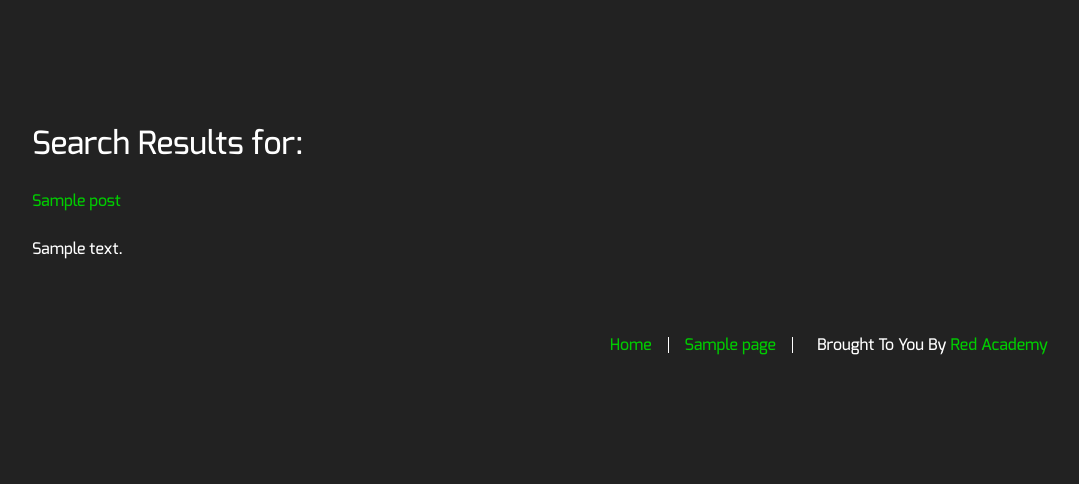
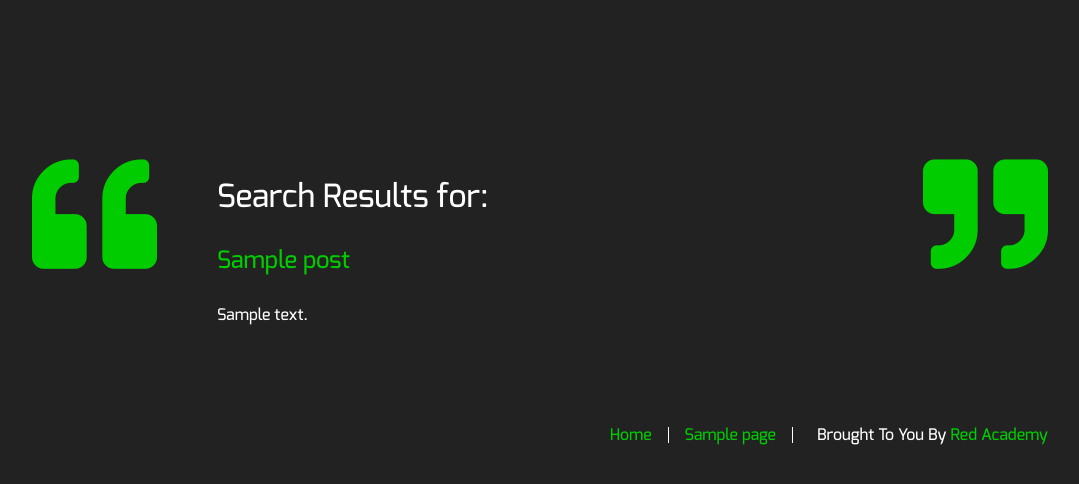
Before and after one commit to nosapaath/quotesForDevs, a WordPress theme: template themes/quotes-for-devs/search.php in a window 1280 px wide. Shown: the top 484 px of the page, without its empty margins (100-1179 px from the left). Run offline with PHP 8.4 and a stand-in for WordPress, Linux system fonts and the light colour scheme; the site name, menu and one post (Sample post) are stand-ins, and other content is empty; some libraries are stand-ins or nearby versions.

Commit message:
responsive search page, now has the quotation

```diff
--- a/themes/quotes-for-devs/sass/_page-templates.scss
+++ b/themes/quotes-for-devs/sass/_page-templates.scss
@@ -82,6 +82,9 @@
   h2::before{
     content: '- ' ;
   }
+  h3{
+    font-size: 1.5rem;
+  }
 }
 
 body{
--- a/themes/quotes-for-devs/search.php
+++ b/themes/quotes-for-devs/search.php
@@ -8,7 +8,10 @@
 get_header(); ?>
 
 	<section id="primary" class="content-area">
-		<main id="main" class="site-main" role="main">
+		<main id="main" class="site-main main-content" role="main">
+		<i class="fas fa-quote-left quote-home"></i>
+
+		<section class="quotes-area">
 
 		<?php if ( have_posts() ) : ?>
 
@@ -31,6 +34,8 @@ get_header(); ?>
 
 		<?php endif; ?>
 
+		</section>
+		<i class="fas fa-quote-right quote-home"></i>
 		</main><!-- #main -->
 	</section><!-- #primary -->
 
--- a/themes/quotes-for-devs/style.css
+++ b/themes/quotes-for-devs/style.css
@@ -1,9 +1,9 @@
 /*!
-Theme Name: Quotes on Dev Theme
-Theme URI: https://github.com/nosapaath/quotesForDevs
-Author: Nosa Paath
-Author URI: https://github.com/nosapaath
-Description: A WordPress theme for the Quotes on Dev project.
+Theme Name: Quotes on Dev Starter Theme
+Theme URI: http://underscores.me/
+Author: RED Academy
+Author URI: http://www.redacademy.com
+Description: A WordPress starter theme for the Quotes on Dev project, forked from Underscores.
 Version: 1.0.0
 License: GNU General Public License v2 or later
 License URI: http://www.gnu.org/licenses/gpl-2.0.html
@@ -809,6 +809,9 @@ object {
 .quotes-area:nth-child(2) h2::before {
   content: '- '; }
 
+.quotes-area:nth-child(2) h3 {
+  font-size: 1.5rem; }
+
 body {
   height: 100vh;
   max-width: 1080px;
--- a/themes/quotes-for-devs/template-parts/content-search.php
+++ b/themes/quotes-for-devs/template-parts/content-search.php
@@ -9,7 +9,7 @@
 
 <article id="post-<?php the_ID(); ?>" <?php post_class(); ?>>
 	<header class="entry-header">
-		<?php the_title( sprintf( '<h2 class="entry-title"><a href="%s" rel="bookmark">', esc_url( get_permalink() ) ), '</a></h2>' ); ?>
+		<?php the_title( sprintf( '<h3 class="entry-title"><a href="%s" rel="bookmark">', esc_url( get_permalink() ) ), '</a></h3>' ); ?>
 
 	</header><!-- .entry-header -->
 
```
Also changed, not shown: themes/quotes-for-devs/404.php (+5 -3 lines), themes/quotes-for-devs/build/css/style.min.css, 1 other file.
